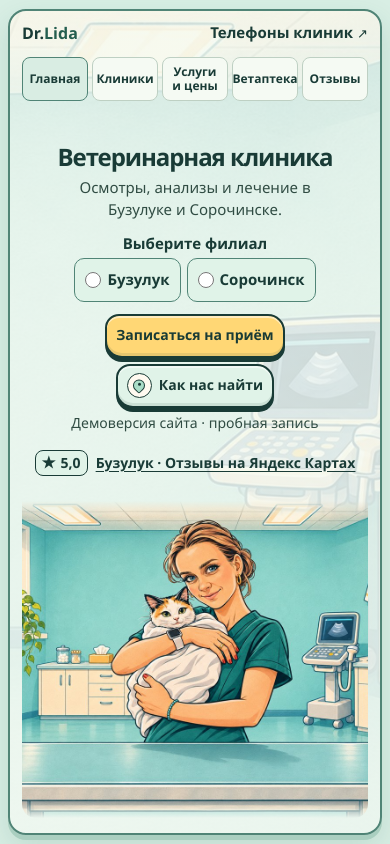
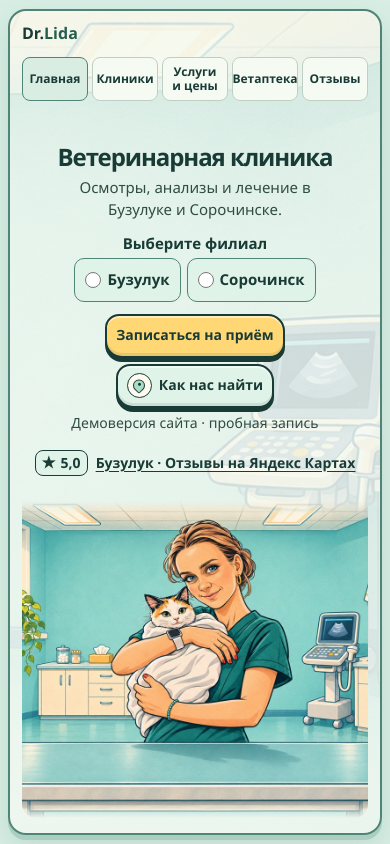
Before and after one commit to alex1245532353123/dr-lida-github-demo, a plain HTML site: page index.html in a window 390 px wide. Drawn offline with Linux system fonts and the light colour scheme.

Commit message:
Hide the generic clinic phone label in the header

```diff
--- a/appointment.js
+++ b/appointment.js
@@ -23,11 +23,12 @@ if (typeof appointment.showModal === 'function') {
     const route = document.getElementById(`route-${clinic.value}`);
     for (const option of branchOptions) option.checked = option.value === clinic.value;
     for (const link of phoneLinks) {
+      link.hidden = !phone;
       const city = link.querySelector('.phone-city');
       city.hidden = !phone;
       city.textContent = phone ? clinic.selectedOptions[0].textContent : '';
       link.href = phone?.href || '#contacts';
-      link.querySelector('[data-phone-label]').textContent = phone?.textContent || 'Телефоны клиник';
+      link.querySelector('[data-phone-label]').textContent = phone?.textContent || '';
     }
     routeLink.href = route?.href || '#contacts';
     routeLink.setAttribute('aria-label', route?.getAttribute('aria-label') || 'Как нас найти');
--- a/index.html
+++ b/index.html
@@ -26,8 +26,8 @@
       <a href="#contacts">Контакты</a>
     </nav>
     <a class="clinic-screen-brand" href="#home">Dr.<span class="brand-accent">Lida</span></a>
-    <a class="phone" href="#contacts" data-branch-phone><span class="phone-city" hidden></span><span data-phone-label>Телефоны клиник</span></a>
-    <a class="mobile-phone" href="#contacts" data-branch-phone><span class="phone-city" hidden></span><span data-phone-label>Телефоны клиник</span><span class="arrow" aria-hidden="true">↗</span></a>
+    <a class="phone" href="#contacts" data-branch-phone hidden><span class="phone-city" hidden></span><span data-phone-label></span></a>
+    <a class="mobile-phone" href="#contacts" data-branch-phone hidden><span class="phone-city" hidden></span><span data-phone-label></span><span class="arrow" aria-hidden="true">↗</span></a>
   </header>
   <main class="wrap" id="main">
     <div class="hero">
--- a/styles.css
+++ b/styles.css
@@ -23,6 +23,7 @@ a:focus-visible, summary:focus-visible { outline: 2px solid var(--ink); outline-
 .navigation a:hover, .phone:hover, .rating:hover, .route:hover { text-decoration: underline; text-underline-offset: 4px; }
 .phone { justify-self: end; white-space: nowrap; }
 .mobile-phone { display: none; }
+.header [data-branch-phone][hidden] { display: none; }
 p { margin: 0; }
 .eyebrow { font-weight: 750; font-size: 15px; }
 h1 { margin: 15px 0 0; font: 800 clamp(49px, 6.2vw, 88px)/.98 var(--display); letter-spacing: -.07em; }
```
